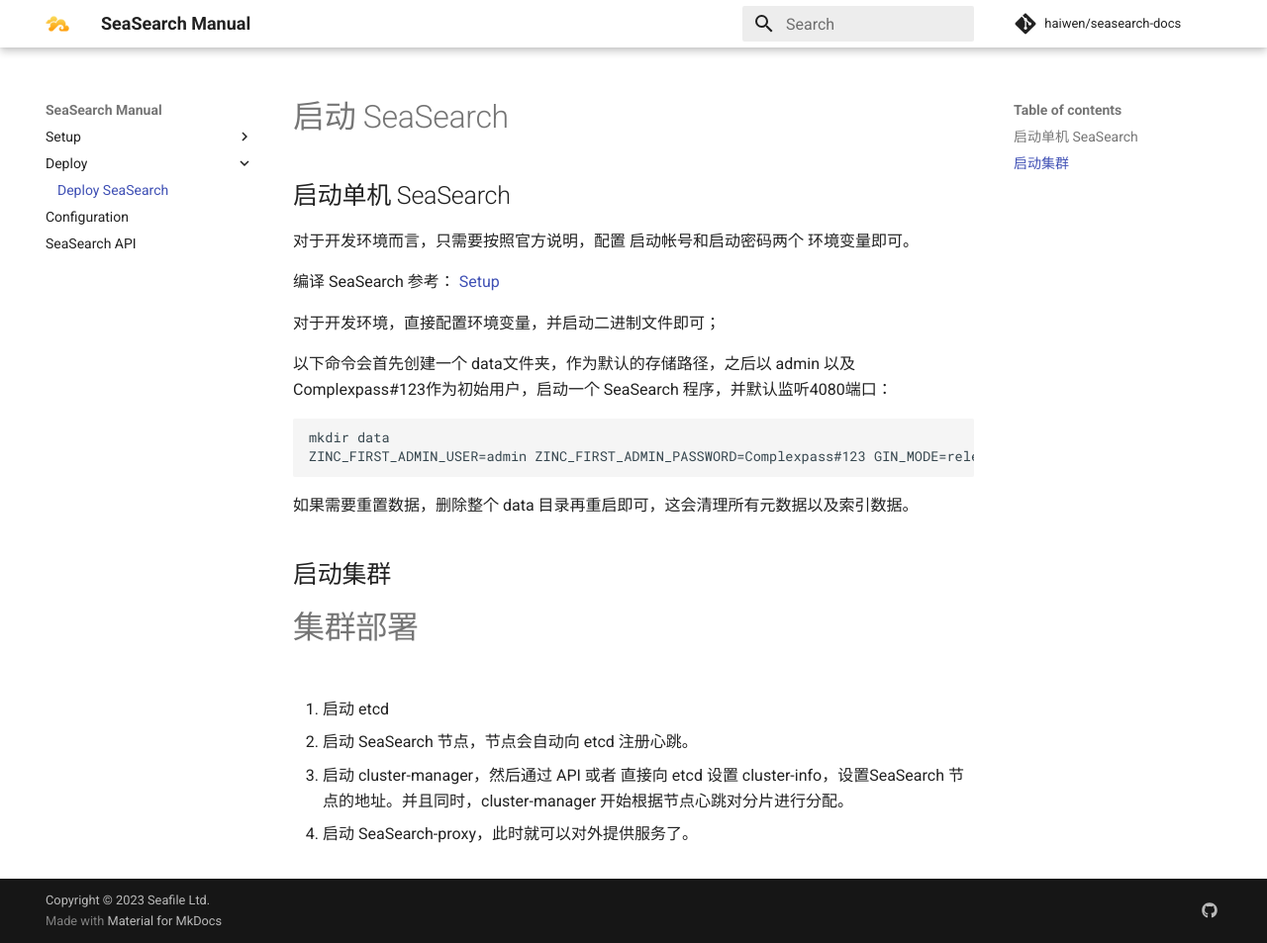
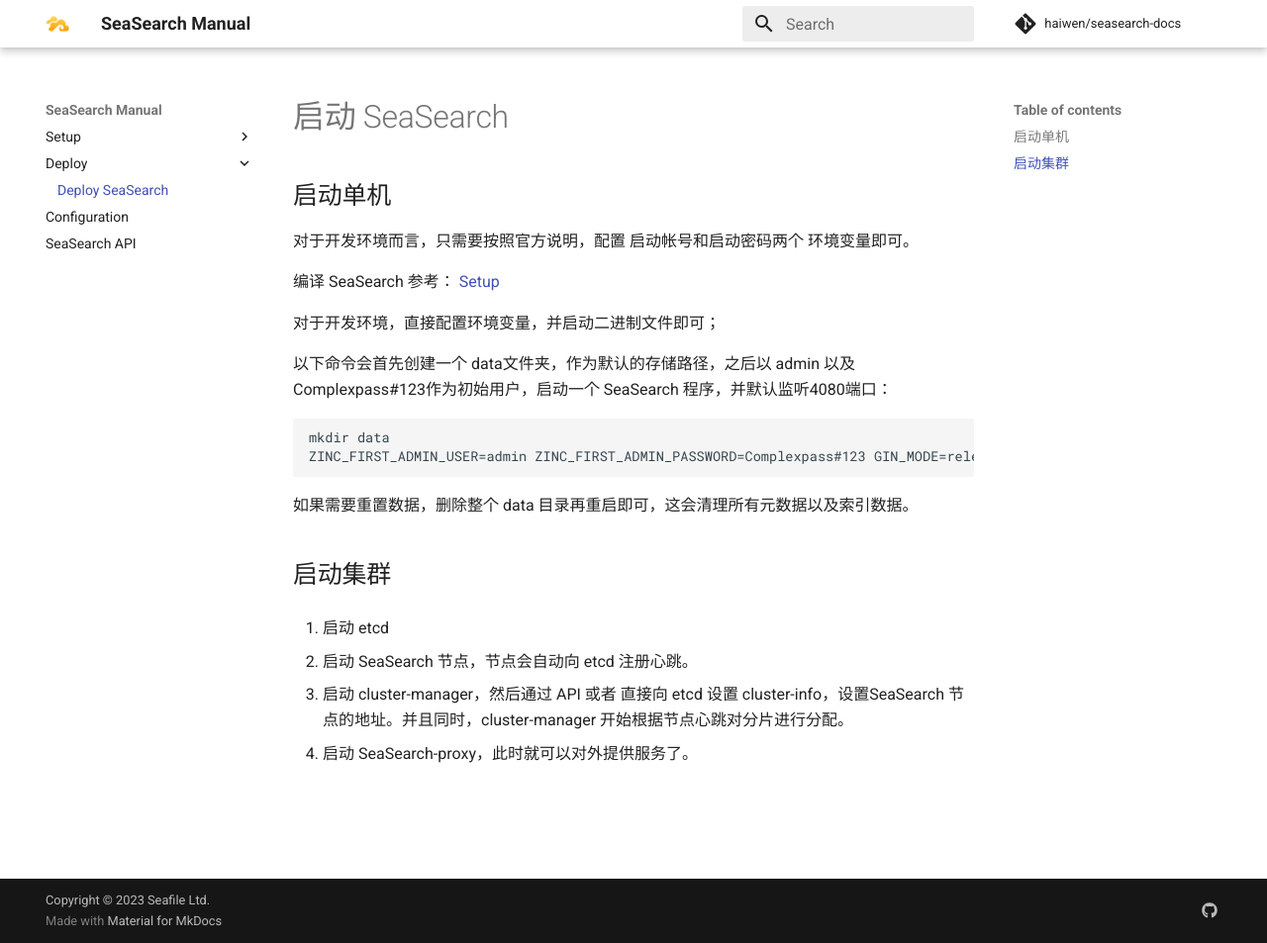
Before and after one commit to haiwen/seasearch-docs, an MkDocs documentation site: the page built from manual/deploy/README.md, in a window 1280 px wide and 953 px high. Shown: the whole window at 99% size. Built offline with MkDocs 1.6.1 and Material for MkDocs 9.7.7, drawn with Linux system fonts in a browser that asks for light colours; comment, search, counter and statistics services are not loaded.

Commit message:
init seasearch docs

```diff
--- a/manual/deploy/README.md
+++ b/manual/deploy/README.md
@@ -1,6 +1,6 @@
 # 启动 SeaSearch
 
-## 启动单机 SeaSearch
+## 启动单机
 
 对于开发环境而言，只需要按照官方说明，配置 启动帐号和启动密码两个 环境变量即可。
 
@@ -19,8 +19,6 @@
 
 ## 启动集群
 
-# 集群部署
-
 1. 启动 etcd
 
 2. 启动 SeaSearch 节点，节点会自动向 etcd 注册心跳。
```
Also changed, not shown: 1 other file.
